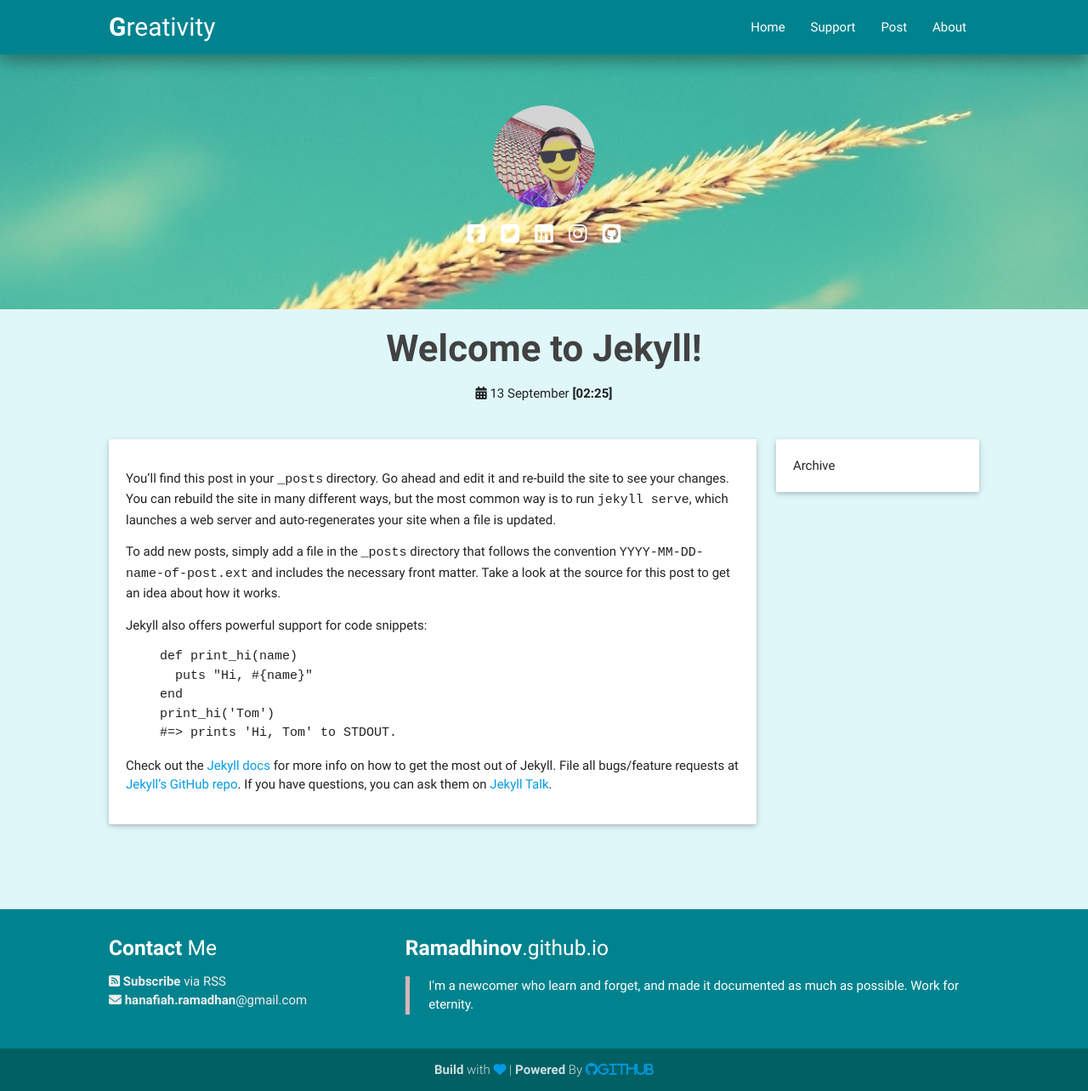
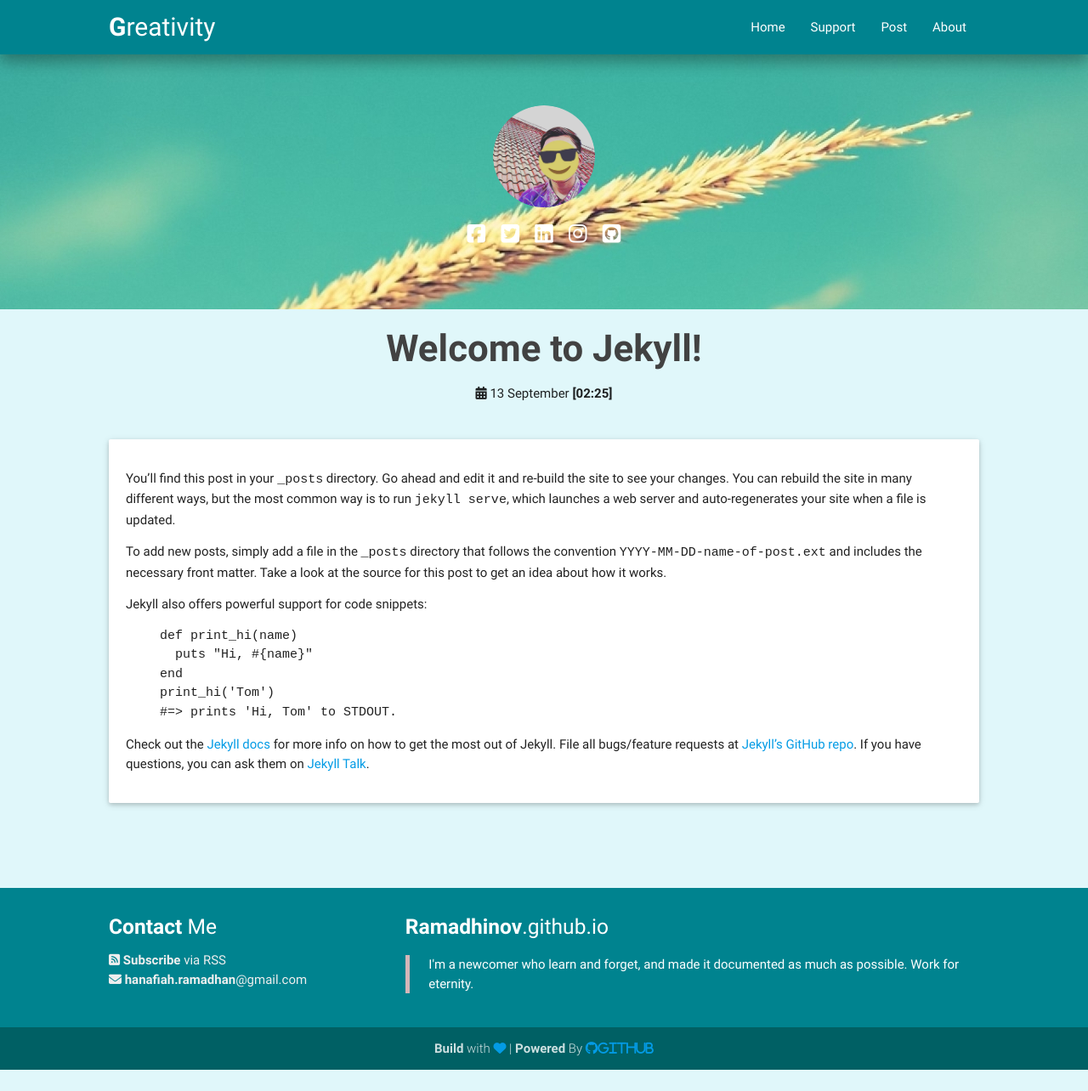
Before and after one commit to ade1256/ramadhinov.github.io, a Jekyll site: the page built from _posts/2016-09-13-welcome-to-jekyll.markdown, in a window 1280 px wide and 1284 px high. Shown: the whole window at 85% size. Built offline with Jekyll 4.4.1, drawn with Linux system fonts in a browser that asks for light colours; nearby versions of some CDN libraries; library files that are not in the unit come from our copies; comment, search, counter and statistics services are not loaded.

Commit message:
Fix content

```diff
--- a/_layouts/post.html
+++ b/_layouts/post.html
@@ -13,14 +13,9 @@ layout: default
 
 <div class="container">
 	<div class="row">
-		<div class="col s9">
+		<div class="col s12 m12 l12">
 			<div class="card-panel">
 				{{ content }}
-			</div>
-		</div>
-		<div class="col s3">
-			<div class="card-panel">
-				Archive
 			</div>
 		</div>
 	</div>
```
